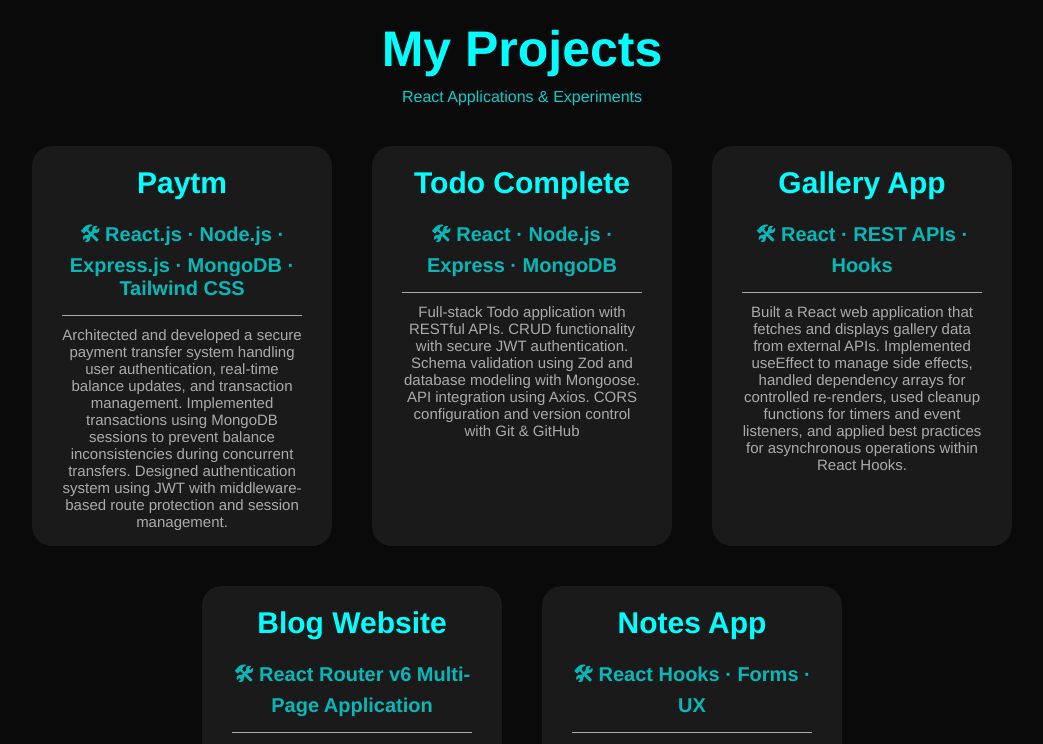
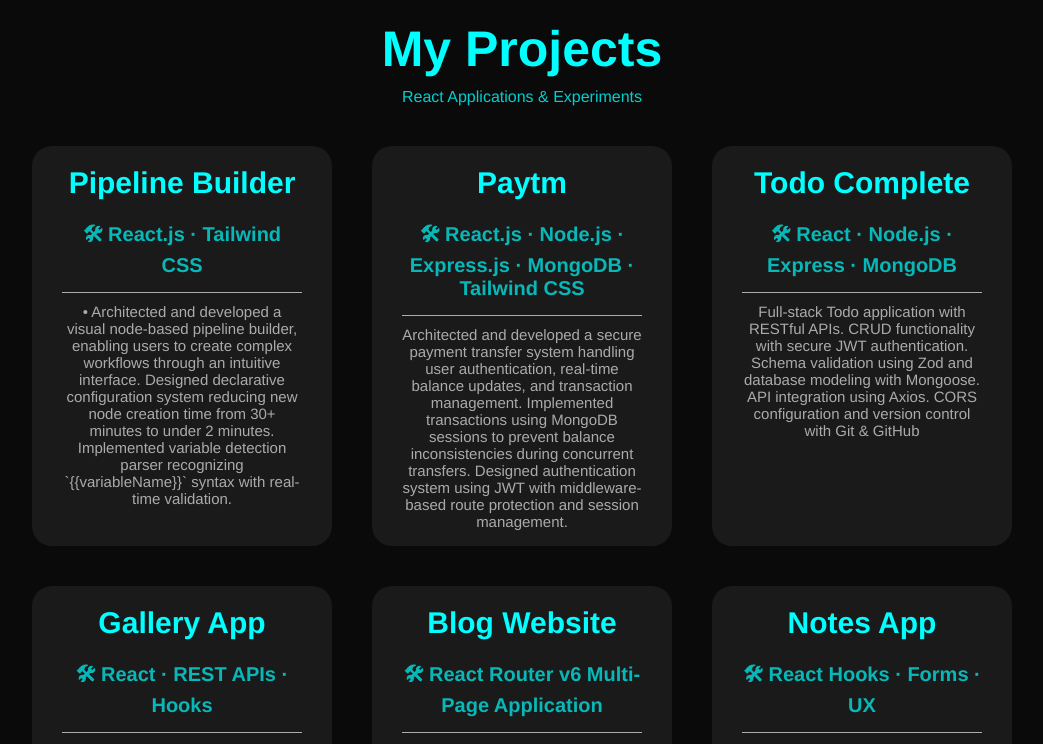
Before and after one commit to may-sec/web-projects, a React (Vite) app: page / in a window 1280 px wide. Shown: the top 744 px of the page, without its empty margins (118-1161 px from the left). Built offline with nearby package versions, Linux system fonts and the light colour scheme.

Commit message:
Update App.jsx

```diff
--- a/src/App.jsx
+++ b/src/App.jsx
@@ -5,9 +5,15 @@
 
 const project = [
   {
+    projectName: "Pipeline Builder",
+    post: "🛠 React.js · Tailwind CSS",
+    link: "https://may-paytm.vercel.app/",
+    text: "•	Architected and developed a visual node-based pipeline builder, enabling users to create complex workflows through an intuitive interface. Designed declarative configuration system reducing new node creation time from 30+ minutes to under 2 minutes. Implemented variable detection parser recognizing `{{variableName}}` syntax with real-time validation."
+  },
+  {
     projectName: "Paytm",
     post: "🛠 React.js · Node.js · Express.js · MongoDB · Tailwind CSS",
-    link: "https://may-paytm.vercel.app/",
+    link: "https://may-pipeline-builder.vercel.app/",
     text: "Architected and developed a secure payment transfer system handling user authentication, real-time balance updates, and transaction management. Implemented transactions using MongoDB sessions to prevent balance inconsistencies during concurrent transfers. Designed authentication system using JWT with middleware-based route protection and session management."
   },
   {
```
